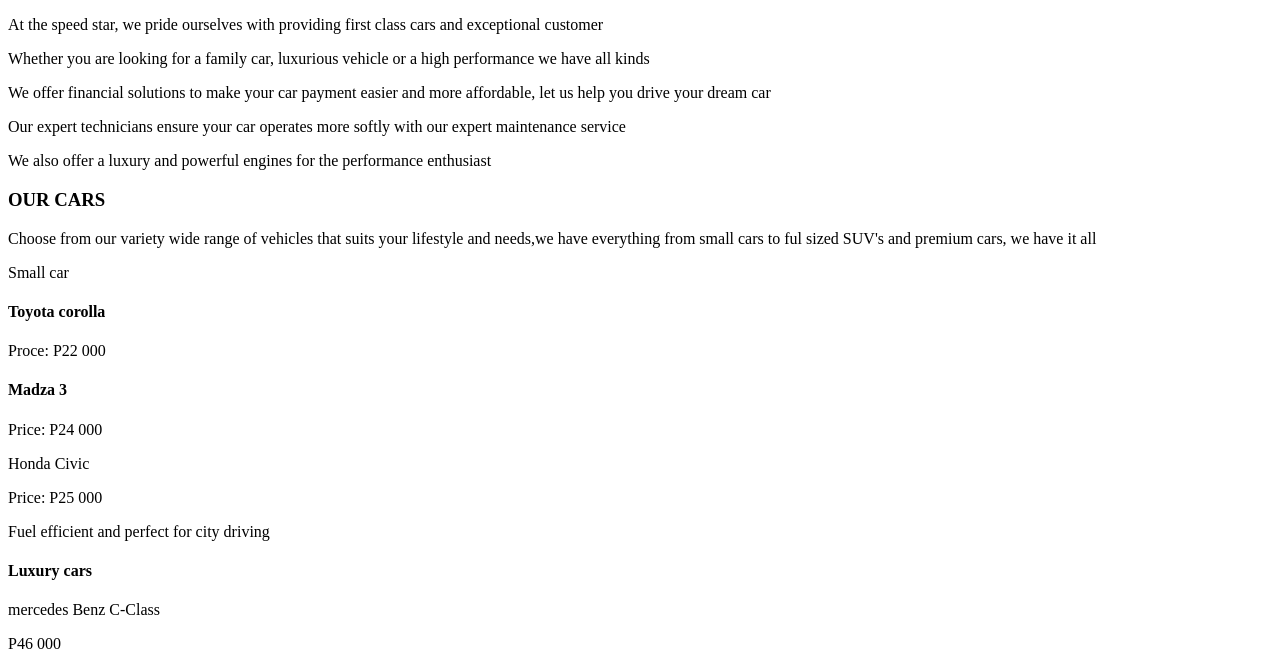
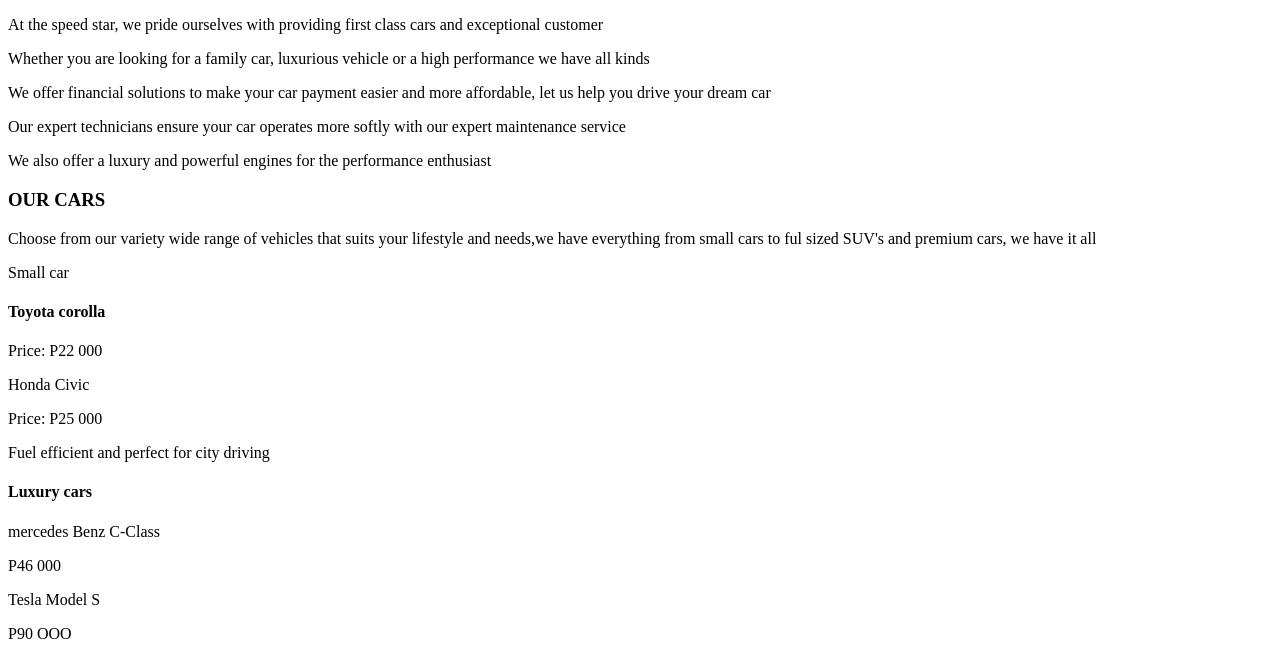
Before and after one commit to bida24-105/speedstarmotors, a plain HTML site: page index.html in a window 1280 px wide. Shown: the part 138-794 px from the top of the page. Drawn offline with Linux system fonts and the light colour scheme.

Commit message:
Update index.html

```diff
--- a/index.html
+++ b/index.html
@@ -22,11 +22,7 @@
  <h4>Small car</h4>
     <div class=car>
   <h4>Toyota corolla</h4>
-    <p>Proce: P22 000</p>
-    </div>
-    <div class=car>
-    <h4>Madza 3</h4>
-      <p>Price: P24 000</p>
+    <p>Price: P22 000</p>
     </div>
     <div class=car
     <h4>Honda Civic</h4>
```
